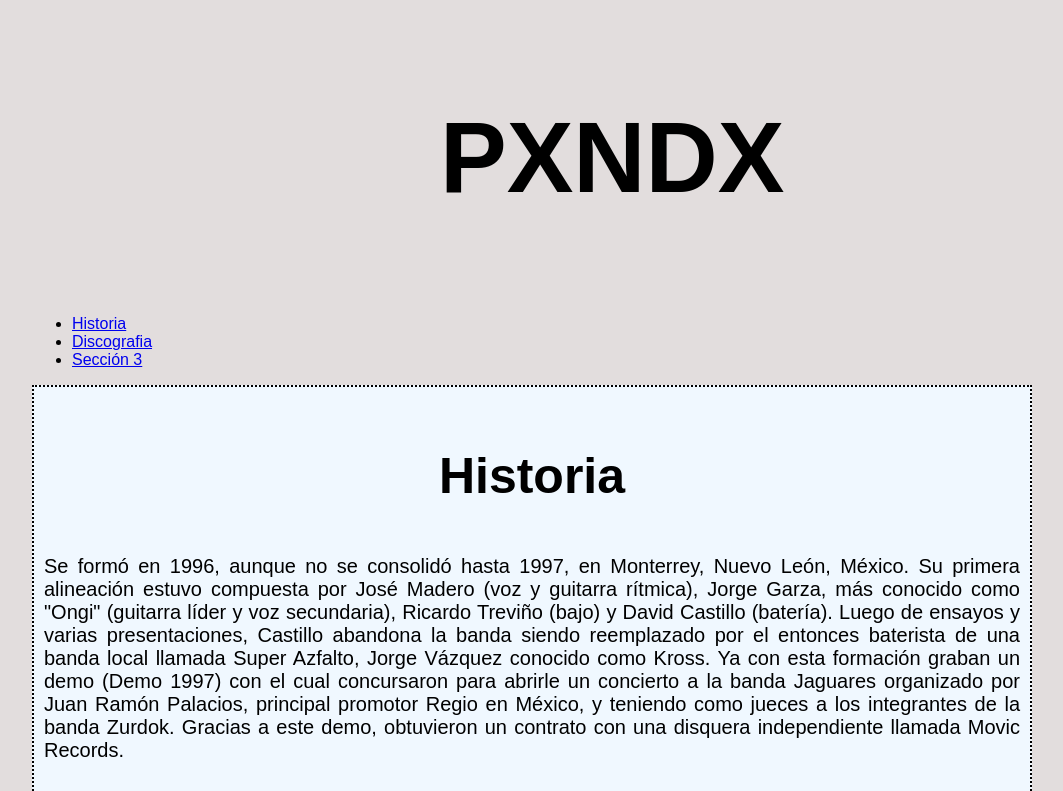
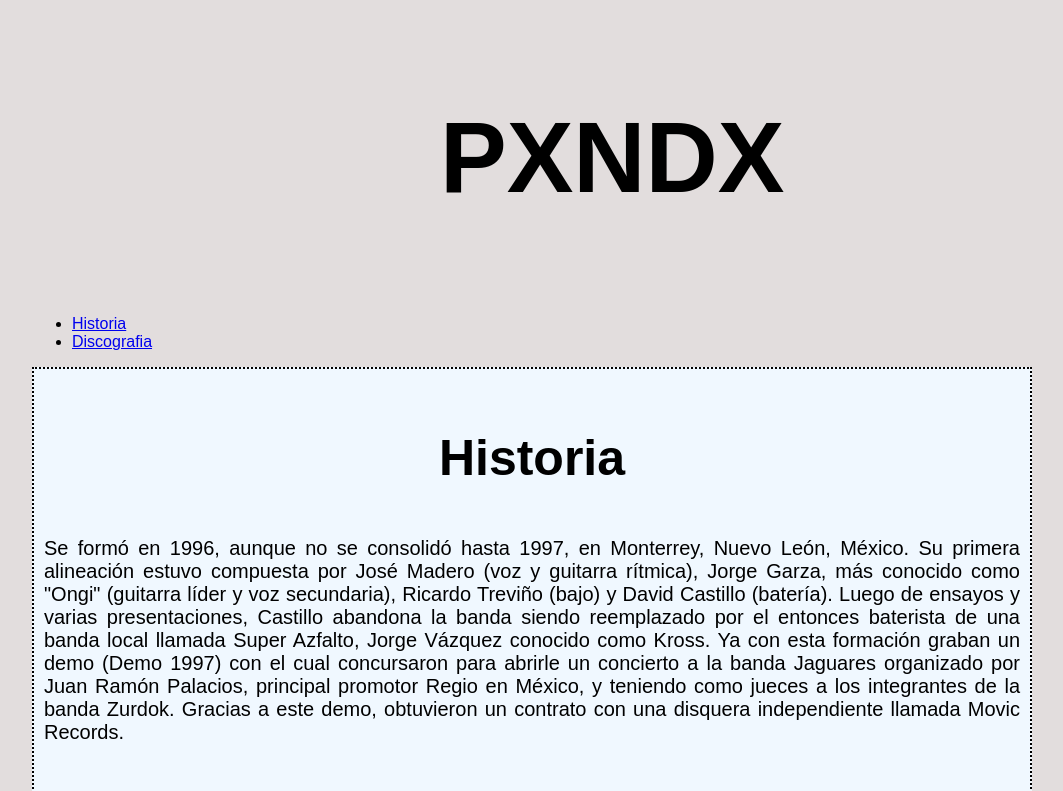
Before and after one commit to SerBastion/ProWeb, a plain HTML site: page Parcial1/SelectoresBasicos/SelectoresBasicos.html in a window 1280 px wide. Shown: the top 791 px of the page, without its empty margins (108-1171 px from the left). Drawn offline with Linux system fonts and the light colour scheme.

Commit message:
Commit tarea

```diff
--- a/Parcial1/SelectoresBasicos/SelectoresBasicos.html
+++ b/Parcial1/SelectoresBasicos/SelectoresBasicos.html
@@ -103,7 +103,6 @@
         <ul>
             <li><a href="#seccion1" >Historia</a></li>
             <li><a href="#seccion2">Discografia</a></li>
-            <li><a href="#seccion3">Sección 3</a></li>
         </ul>
 
 
```
